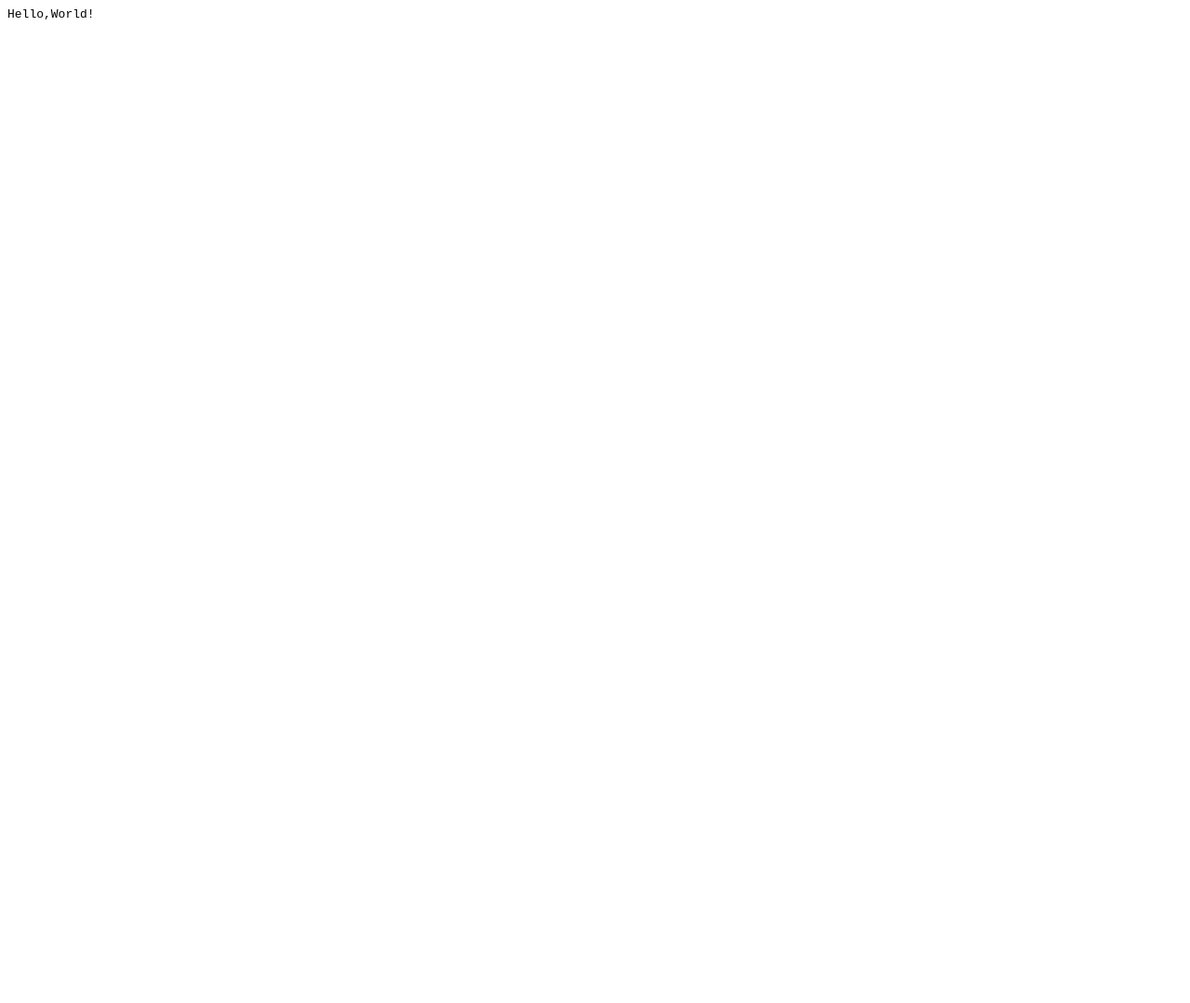
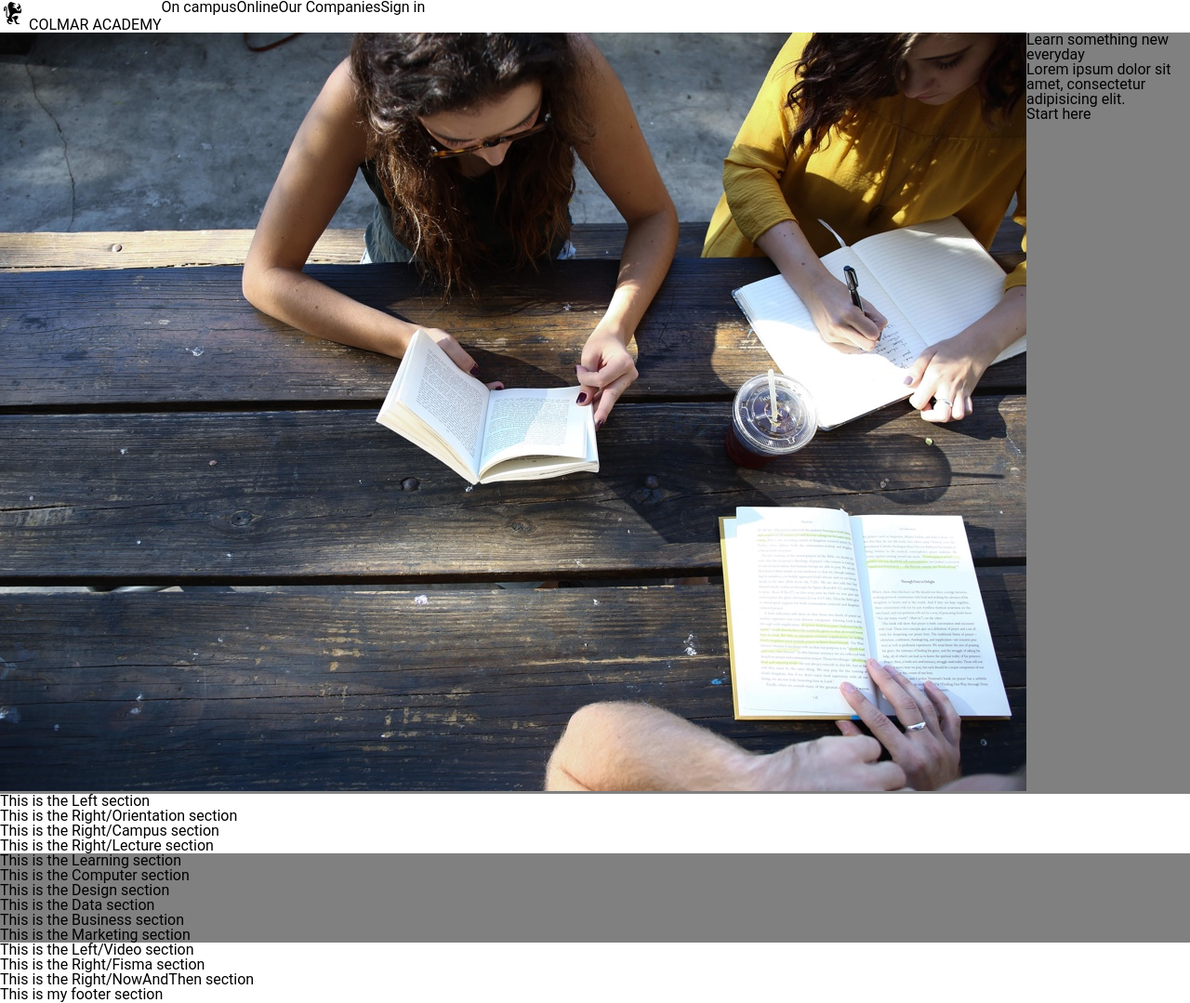
Before and after one commit to dogea/ColmarAcademy, a plain HTML site: page index.html in a window 1280 px wide. Shown: the whole page at 93% size. Before the commit the page ends 800 px from the top, so only its background shows below. Drawn offline with Linux system fonts and the light colour scheme.

Commit message:
Commit test after laptop migration

```diff
--- a/index.html
+++ b/index.html
@@ -3,9 +3,95 @@
   <head>
     <meta charset="utf-8">
     <title>Colmar Academy</title>
+    <link rel="stylesheet" href="./resources/css/reset.css">
     <link rel="stylesheet" href="./resources/css/style.css">
   </head>
   <body>
-    Hello,World!
+
+    <!-- Header section -->
+
+    <header>
+      <div class="logo">
+        <img src="./resources/media/ic-logo.svg" alt="Colmar Academy Logo"> COLMAR ACADEMY
+      </div>
+      <nav>
+        <ul>
+          <li><a href="#">On campus</a></li>
+          <li><a href="#">Online</a></li>
+          <li><a href="#">Our Companies</a></li>
+          <li><a href="#">Sign in</a></li>
+        </ul>
+      </nav>
+    </header>
+
+    <!-- Main section -->
+
+        <div class="banner">
+          <div class="left">
+            <img src="./resources/media/banner.jpg" alt="">
+          </div>
+          <div class="right">
+            <p>Learn something new everyday</p>
+            <p>Lorem ipsum dolor sit amet, consectetur adipisicing elit.</p>
+            <p>Start here</p>
+          </div>
+        </div>
+        <div class="presentation">
+          <div class="left">
+            This is the Left section
+          </div>
+          <div class="right">
+            <div class="orientation">
+              This is the Right/Orientation section
+            </div>
+            <div class="campus">
+              This is the Right/Campus section
+            </div>
+            <div class="lecture">
+              This is the Right/Lecture section
+            </div>
+          </div>
+        </div>
+        <div class="learning">
+          <div class="software">
+            This is the Learning section
+          </div>
+          <div class="computer">
+            This is the Computer section
+          </div>
+          <div class="design">
+            This is the Design section
+          </div>
+          <div class="data">
+            This is the Data section
+          </div>
+          <div class="business">
+            This is the Business section
+          </div>
+          <div class="marketing">
+            This is the Marketing section
+          </div>
+        </div>
+        <div class="thesis">
+          <div class="left">
+            <div class="video">
+              This is the Left/Video section
+            </div>
+          </div>
+          <div class="right">
+            <div class="fisma">
+              This is the Right/Fisma section
+            </div>
+            <div class="nowandthen">
+              This is the Right/NowAndThen section
+            </div>
+          </div>
+        </div>
+
+    <!-- Footer section -->
+
+    <footer>
+      This is my footer section
+    </footer>
   </body>
 </html>
--- /dev/null
+++ b/resources/css/reset.css
@@ -0,0 +1,53 @@
+/* http://meyerweb.com/eric/tools/css/reset/
+   v2.0 | 20110126
+   License: none (public domain)
+*/
+
+html, body, div, span, applet, object, iframe,
+h1, h2, h3, h4, h5, h6, p, blockquote, pre,
+a, abbr, acronym, address, big, cite, code,
+del, dfn, em, img, ins, kbd, q, s, samp,
+small, strike, strong, sub, sup, tt, var,
+b, u, i, center,
+dl, dt, dd, ol, ul, li,
+fieldset, form, label, legend,
+table, caption, tbody, tfoot, thead, tr, th, td,
+article, aside, canvas, details, embed,
+figure, figcaption, footer, header, hgroup,
+menu, nav, output, ruby, section, summary,
+time, mark, audio, video {
+  margin: 0;
+  padding: 0;
+  border: 0;
+  font-size: 100%;
+  font: inherit;
+  vertical-align: baseline;
+}
+/* HTML5 display-role reset for older browsers */
+article, aside, details, figcaption, figure,
+footer, header, hgroup, menu, nav, section {
+  display: block;
+}
+body {
+  line-height: 1;
+}
+ol, ul {
+  list-style: none;
+}
+blockquote, q {
+  quotes: none;
+}
+blockquote:before, blockquote:after,
+q:before, q:after {
+  content: '';
+  content: none;
+}
+table {
+  border-collapse: collapse;
+  border-spacing: 0;
+}
+
+a {
+  color: black;
+  text-decoration: none;
+}
--- a/resources/css/style.css
+++ b/resources/css/style.css
@@ -1,3 +1,29 @@
 html {
-  font-family: monospace;
+  font-family: "Roboto", sans-serif;
+  font-size: 16px;
 }
+
+header {
+  display: inline-flex;
+}
+
+nav {
+  display: inline-flex;
+}
+
+footer {
+
+}
+
+header nav ul {
+  display: flex;
+}
+
+.banner {
+  background-color: grey;
+  display: flex;
+}
+
+.learning {
+  background-color: grey;
+}
```
